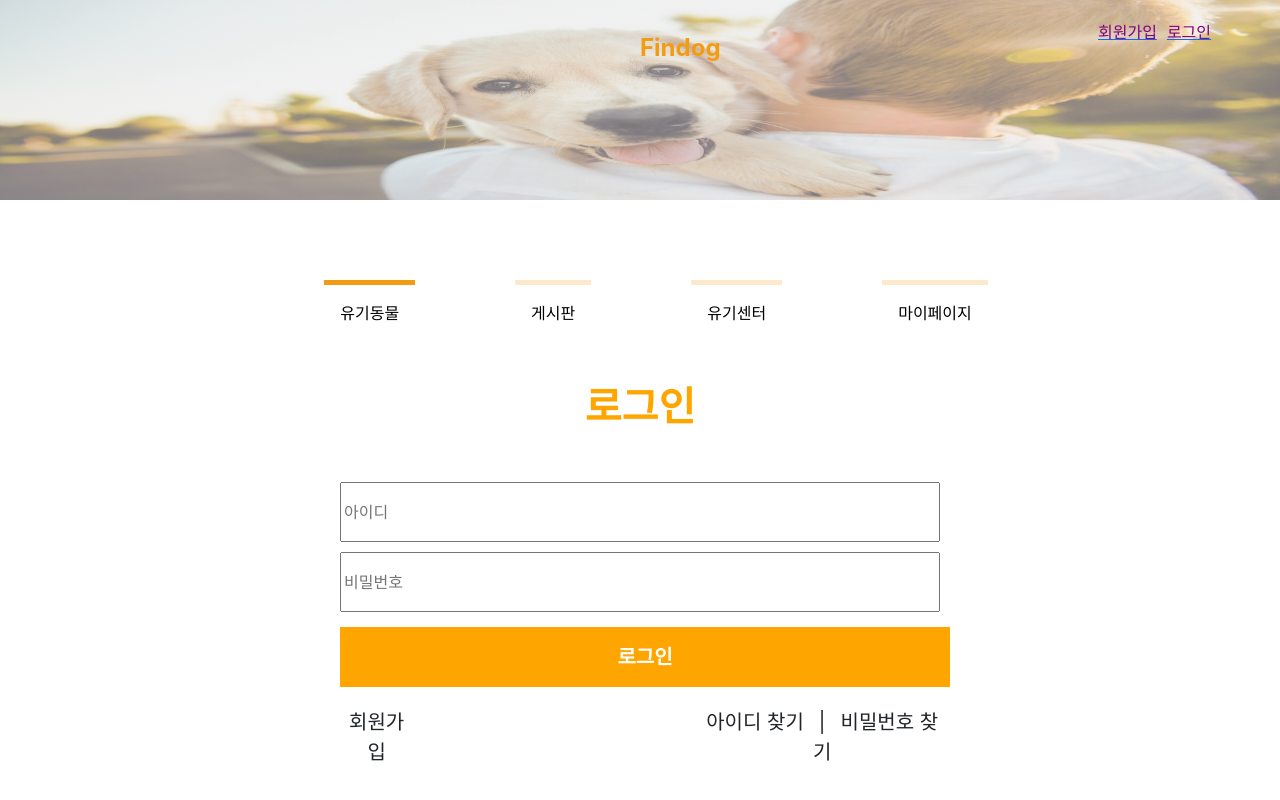
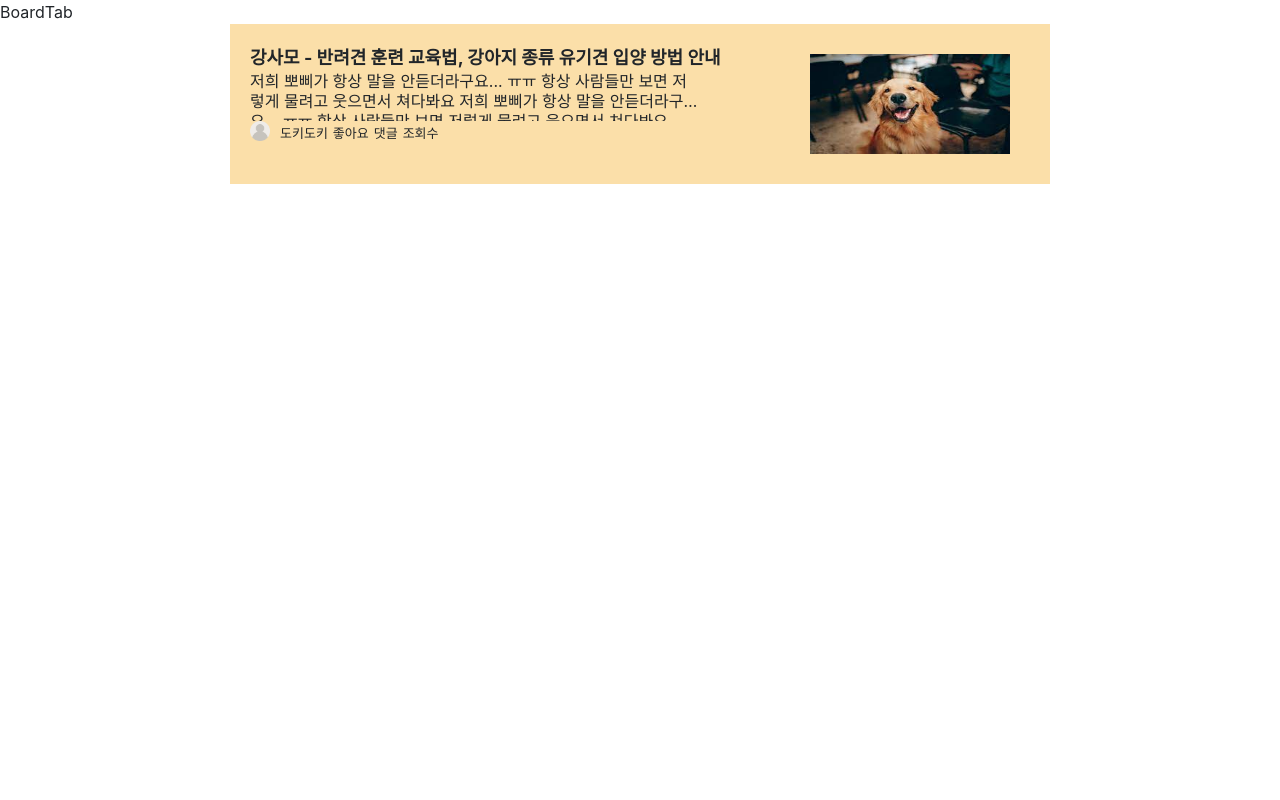
Before and after one commit to jyeonpark/Findog_Front, a React (Create React App) app: page /login in a window 1280 px wide. Shown: the top 800 px of the page. Built offline with nearby package versions, Linux system fonts and the light colour scheme.

Commit message:
UI 먼저 제작중 컨텐츠 내용 2줄 이상이면 ... 표시 해야하는데 자꾸 안되는 문제 있어서 체크중

```diff
--- a/src/App.js
+++ b/src/App.js
@@ -8,6 +8,7 @@ import {Login} from "./pages/Login";
 import {NotFound} from "./pages/NotFound";
 import SignUp from "./pages/SignUp";
 import {BoardEditor} from "./components/BoardEditor";
+import {Board} from "./pages/Board";
 
 
 function App() {
--- a/src/components/BoardBox.js
+++ b/src/components/BoardBox.js
@@ -1,10 +1,36 @@
-import { Fragment } from "react"
-
+import {Fragment} from "react"
+import styles from "../styles/BoardBox.module.css";
+import myImage from '../images/dog.jpeg';
+import profile from '../images/profileImage.png'
 
 export const BoardBox = () => {
+
     return (
-        <Fragment>
+        <> < div className = {
+            styles.container
+        } > <div className={styles.box1}>
+            <div className={styles.title}>
+                강사모 - 반려견 훈련 교육법, 강아지 종류 유기견 입양 방법 안내
+            </div>
+            <div className={styles.content}>
+                저희 뽀삐가 항상 말을 안듣더라구요... ㅠㅠ 항상 사람들만 보면 저렇게 물려고 웃으면서 쳐다봐요 저희 뽀삐가 항상 말을 안듣더라구요... ㅠㅠ 항상 사람들만 보면 저렇게 물려고 웃으면서 쳐다봐요 흑...
+            </div>
+            <div className={styles.box__profile}>
+                <div className={styles.box__profile__photo}>
+                    <img className={styles.profile__image} alt="profile" src={profile}/>
+                </div>
+                <div className={styles.text__info}>도키도키</div>
+                <div className={styles.text__info}>좋아요</div>
+                <div className={styles.text__info}>댓글</div>
+                <div className={styles.text__info}>조회수</div>
+            </div>
+        </div>
+        <div className={styles.box2}>
+            <img className={styles.photo} alt="profile" src={myImage}/>
+        </div>
 
-        </Fragment>
+    </div>
+
+</>
     )
 }
--- /dev/null
+++ b/src/components/BoardTab.js
@@ -0,0 +1,9 @@
+
+
+export const BoardTab = () => {
+    return (
+        <div>
+            BoardTab
+        </div>
+    )
+}
--- a/src/index.js
+++ b/src/index.js
@@ -9,10 +9,11 @@ import { Login } from "./pages/Login";
 import Tab from "./components/Tab";
 import SignUp from "./pages/SignUp";
 import {BoardEditor} from "./components/BoardEditor"
+import {Board} from "./pages/Board";
 
 ReactDOM.render(
   <React.StrictMode>
-    <App />
+    <Board />
   </React.StrictMode>,
   document.getElementById("root")
 );
--- a/src/pages/Board.js
+++ b/src/pages/Board.js
@@ -1,8 +1,14 @@
 import React, { Component } from "react";
+import {BoardTab} from "../components/BoardTab";
+import {BoardBox} from "../components/BoardBox";
 
-function Board() {
+export const Board = () => {
   return (
-    <div>게시판</div>
+    <div>
+      <BoardTab />
+      <BoardBox />
+    </div>
+
   );
 }
 
--- /dev/null
+++ b/src/styles/BoardBox.module.css
@@ -0,0 +1,74 @@
+.container {
+    width: 820px;
+    height: 160px;
+    background-color: rgb(251, 223, 169);
+    margin-left: auto;
+    margin-right: auto;
+    display: flex;
+    padding: 20px;
+}
+
+.box1 {
+    width: 540px;
+}
+
+.box2 {
+    width: 200px;
+    height: 100px;
+    background-color: red;
+    margin-top: 10px;
+    margin-left: auto;
+    margin-right: auto;
+
+}
+
+.title {
+    font-weight: bold;
+    font-size: large;
+
+}
+
+.content {
+    display: -webkit-box;
+    -webkit-line-clamp: 2;
+    -webkit-box-orient: vertical;
+    width: 450px;
+    height: 50px;
+    line-height: 20px;
+    overflow: hidden;
+    text-overflow: ellipsis;
+
+}
+
+.box__profile {
+    display: flex;
+    text-align: center;
+    font-size: small;
+
+}
+
+.text__info {
+    margin-right: 5px;
+    margin-top: 3px;
+}
+
+.box__profile__photo {
+    margin-right: 10px;
+
+}
+
+.box__photo {
+
+}
+
+.photo {
+    object-fit: fill;
+    width: 200px;
+    height: 100px;
+
+}
+
+.profile__image {
+
+    width: 20px;
+}
--- a/src/styles/BoardEditor.module.css
+++ b/src/styles/BoardEditor.module.css
@@ -28,6 +28,10 @@
 
 }
 
+.file__container {
+
+}
+
 .btn__container {
     margin-top: 20px;
 }
```
Also changed, not shown: src/images/dog.jpeg (added).
